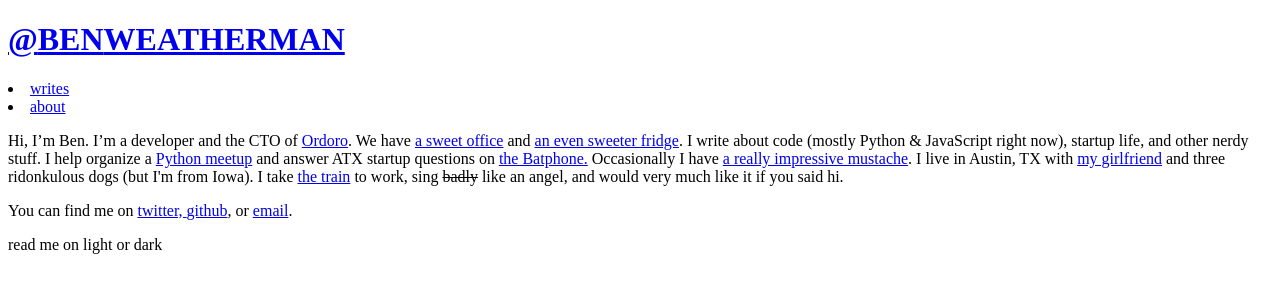
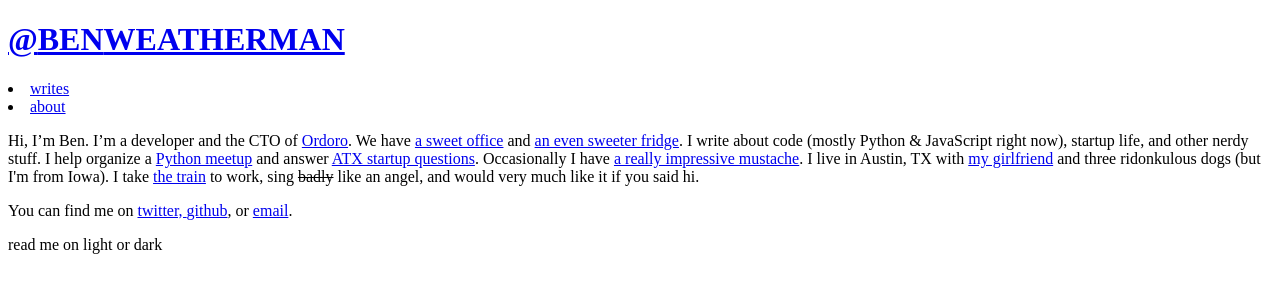
Before and after one commit to benweatherman/benweatherman.github.com, a Jekyll site: the page built from about.html, in a window 1280 px wide. Shown: the top 300 px of the page. Built offline with Jekyll 4.4.1, drawn with Linux system fonts in a browser that asks for light colours; nearby versions of some CDN libraries; a style sheet for code colours, icons or effects is not loaded.

Commit message:
Tweak about : startup hotline

```diff
--- a/about.html
+++ b/about.html
@@ -11,7 +11,7 @@ title: about
     and <a href="http://www.mattomohundro.com/ordoro/project365/2012/03/09/fridge/">an even sweeter fridge</a>.
     I write about code (mostly Python &amp; JavaScript right now), startup life, and other nerdy stuff.
     I help organize a <a href="http://www.meetup.com/austinwebpythonusergroup/">Python meetup</a>
-    and answer ATX startup questions on <a href="http://atxstartups.pockethotline.com/">the Batphone.</a>
+    and answer <a href="http://atxstartups.pockethotline.com/">ATX startup questions</a>.
     Occasionally I have <a href="http://www.mattomohundro.com/ordoro/project365/2012/02/09/von-kaiseruncle-rico/">a really impressive mustache</a>.
     I live in Austin, TX with <a href="http://twitter.com/elyseholladay">my girlfriend</a> and three ridonkulous dogs
     (but I'm from Iowa).
```
